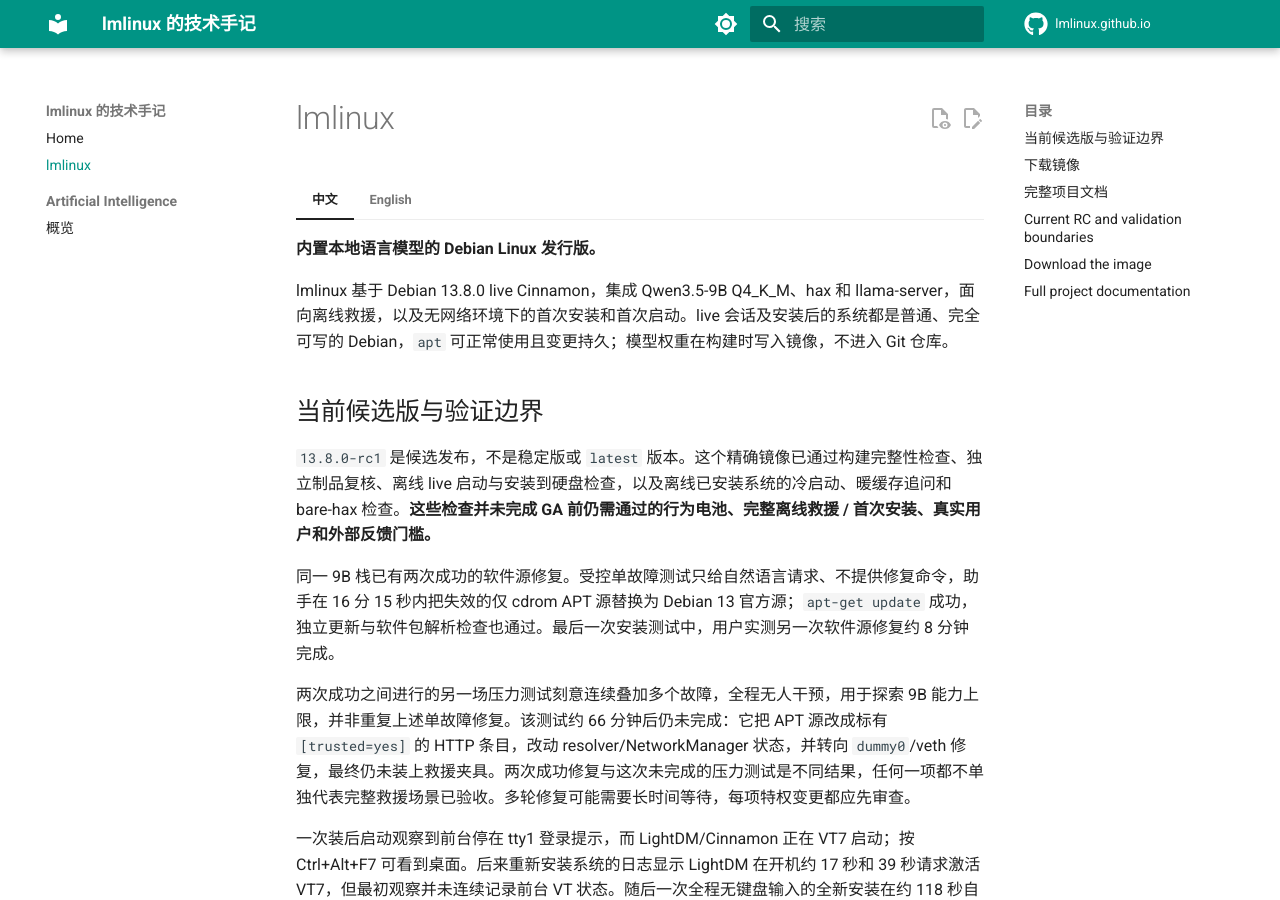
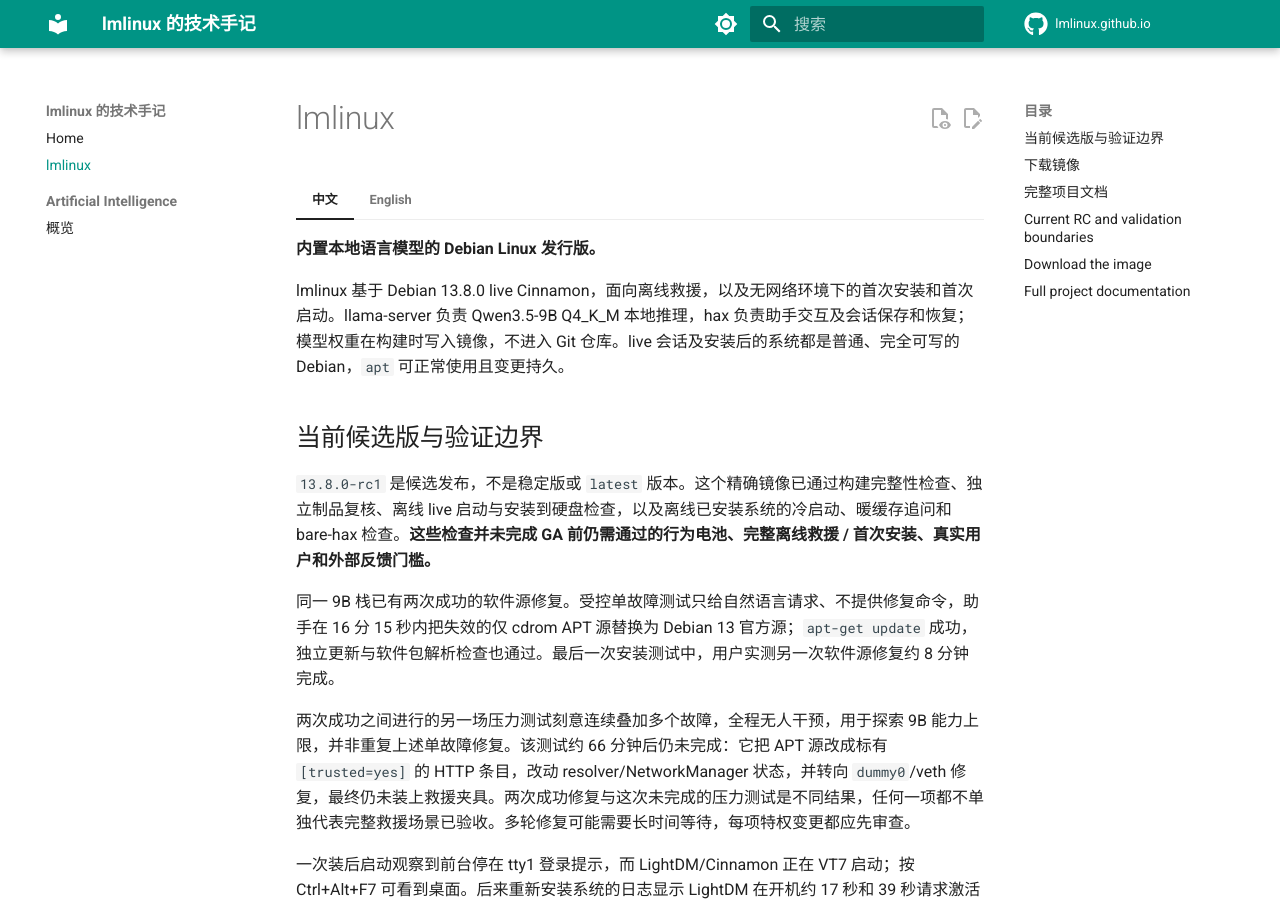
Before and after one commit to lmlinux/lmlinux.github.io, an MkDocs documentation site: the page built from docs/lmlinux/index.md, in a window 1280 px wide and 900 px high. Built offline with MkDocs 1.6.1 and Material for MkDocs 9.7.7, drawn with Linux system fonts in a browser that asks for light colours; comment, search, counter and statistics services are not loaded.

Commit message:
Clarify lmlinux component responsibilities

```diff
--- a/docs/lmlinux/index.md
+++ b/docs/lmlinux/index.md
@@ -4,7 +4,7 @@
 
     **内置本地语言模型的 Debian Linux 发行版。**
 
-    lmlinux 基于 Debian 13.8.0 live Cinnamon，集成 Qwen3.5-9B Q4_K_M、hax 和 llama-server，面向离线救援，以及无网络环境下的首次安装和首次启动。live 会话及安装后的系统都是普通、完全可写的 Debian，`apt` 可正常使用且变更持久；模型权重在构建时写入镜像，不进入 Git 仓库。
+    lmlinux 基于 Debian 13.8.0 live Cinnamon，面向离线救援，以及无网络环境下的首次安装和首次启动。llama-server 负责 Qwen3.5-9B Q4_K_M 本地推理，hax 负责助手交互及会话保存和恢复；模型权重在构建时写入镜像，不进入 Git 仓库。live 会话及安装后的系统都是普通、完全可写的 Debian，`apt` 可正常使用且变更持久。
 
     ## 当前候选版与验证边界
 
```
Also changed, not shown: other parts of docs/lmlinux/index.md (+1 -1 lines).
